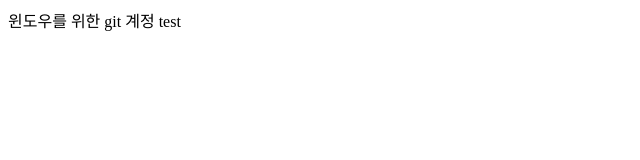
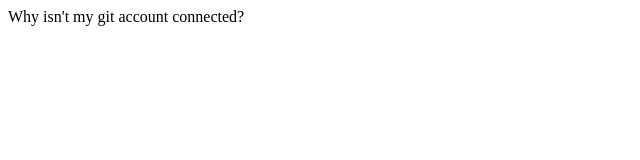
Before and after one commit to yuri0810/git-test-for-windows, a plain HTML site: page index.html in a window 1280 px wide. Shown: the whole page, without its empty margins (0-640 px from the left). Drawn offline with Linux system fonts and the light colour scheme.

Commit message:
Why isn't my git account connected?

```diff
--- a/index.html
+++ b/index.html
@@ -6,6 +6,6 @@
     <title>Document</title>
 </head>
 <body>
-    윈도우를 위한 git 계정 test
+    Why isn't my git account connected?
 </body>
 </html>
```
